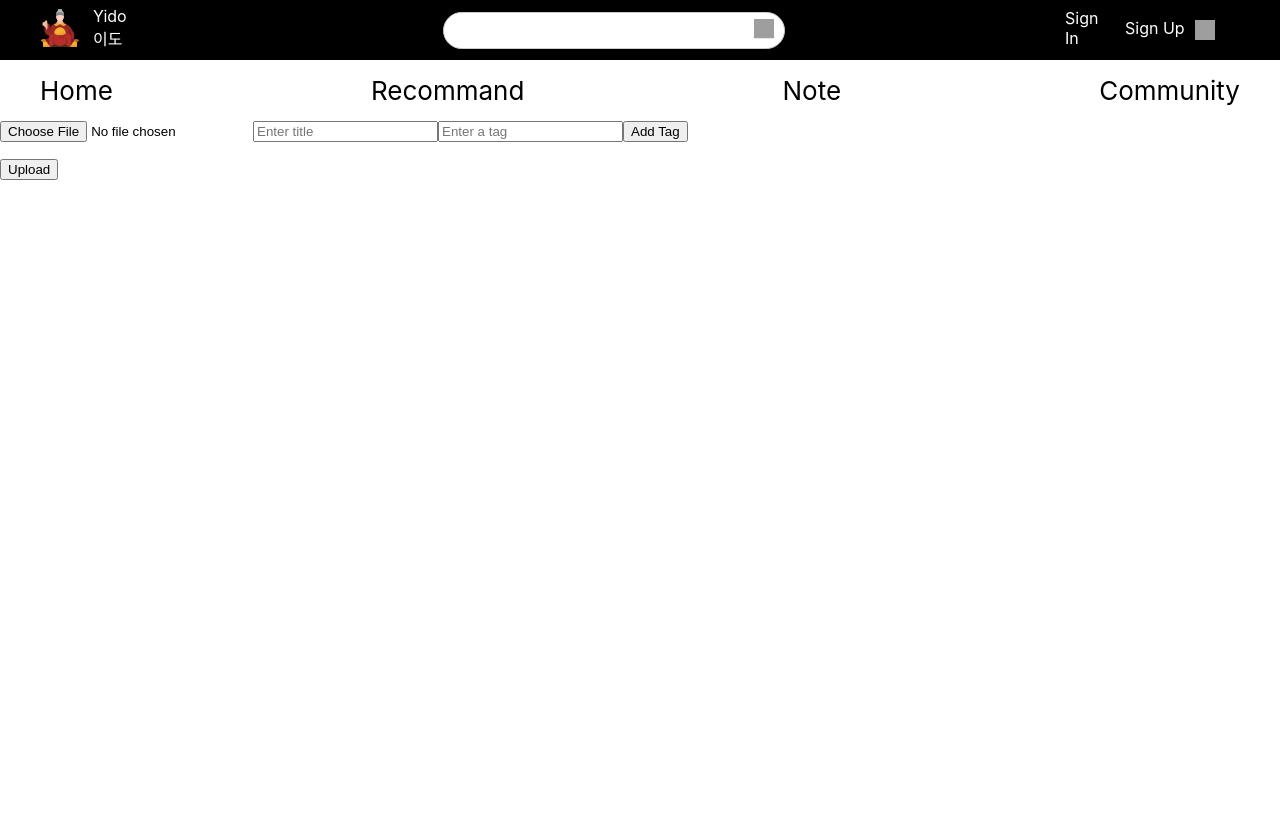
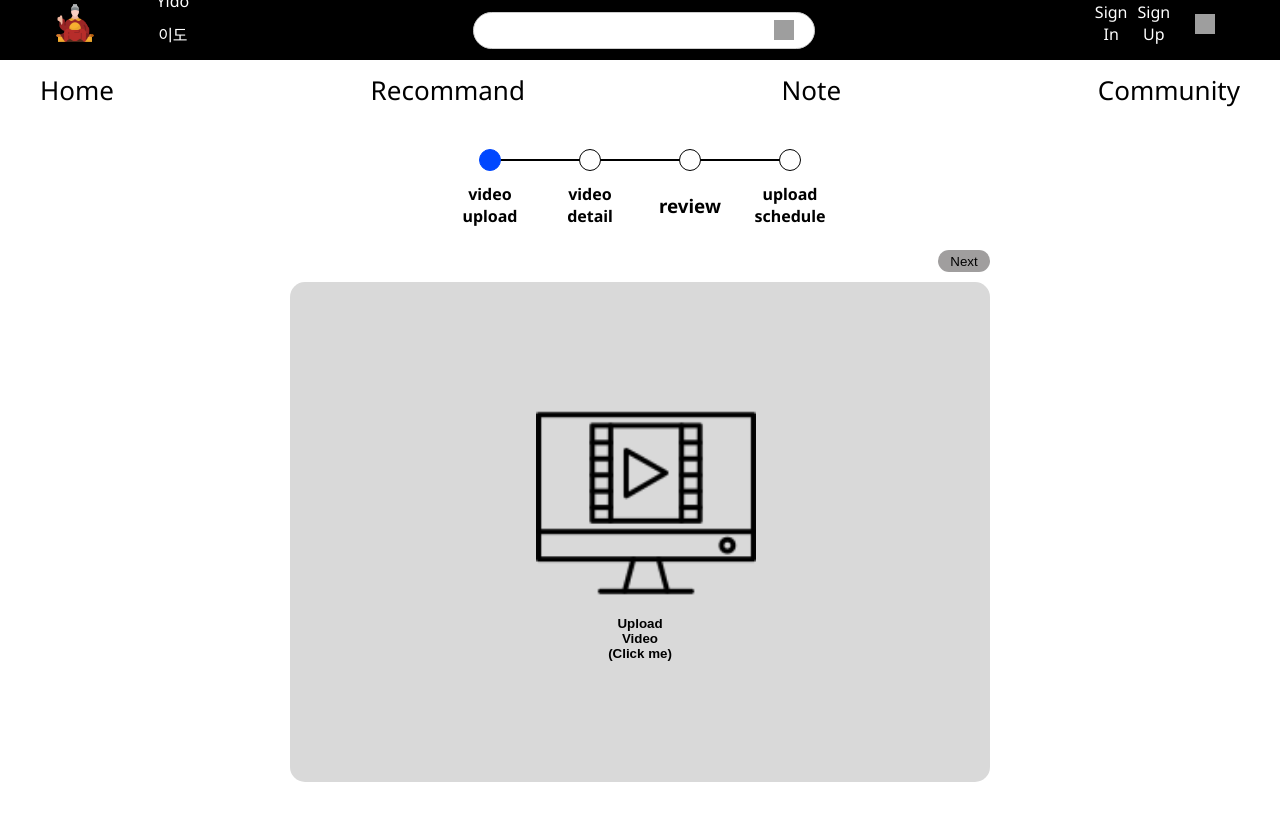
Before and after one commit to minu0897/capstone-yido, a React (Create React App) app: page /RegisterVideo in a window 1280 px wide. Shown: the top 820 px of the page. Built offline with nearby package versions, Linux system fonts and the light colour scheme; grey boxes are pictures that could not be loaded.

Commit message:
upload & font

```diff
--- a/public/index.html
+++ b/public/index.html
@@ -25,7 +25,14 @@
       work correctly both with client-side routing and a non-root public URL.
       Learn how to configure a non-root public URL by running `npm run build`.
     -->
-    <title>React App</title>
+    <!--
+      font
+    -->
+    <link rel="preconnect" href="https://fonts.googleapis.com">
+    <link rel="preconnect" href="https://fonts.gstatic.com" crossorigin>
+    <link href="https://fonts.googleapis.com/css2?family=Noto+Sans+KR:wght@100..900&display=swap" rel="stylesheet">
+    <link href="https://fonts.googleapis.com/css2?family=Noto+Sans:wght@100..900&display=swap" rel="stylesheet">
+    <title>Yido</title>
   </head>
   <body>
     <noscript>You need to enable JavaScript to run this app.</noscript>
--- a/src/components/home/slider/ImageSlider.css
+++ b/src/components/home/slider/ImageSlider.css
@@ -3,6 +3,7 @@
 }
 
 .slider-div {
+  min-width: 1200px;
   width: 99%; /* 전체 너비를 사용 */
   height: 400px;
   margin: auto; /* 중앙 정렬 */
--- a/src/index.css
+++ b/src/index.css
@@ -1,6 +1,6 @@
 body {
   margin: 0;
-  font-family: -apple-system, BlinkMacSystemFont, 'Segoe UI', 'Roboto', 'Oxygen',
+  font-family: 'Noto Sans',-apple-system, BlinkMacSystemFont, 'Segoe UI', 'Roboto', 'Oxygen',
     'Ubuntu', 'Cantarell', 'Fira Sans', 'Droid Sans', 'Helvetica Neue',
     sans-serif;
   -webkit-font-smoothing: antialiased;
--- a/src/pages/RegisterVideo/RegisterVideo.css
+++ b/src/pages/RegisterVideo/RegisterVideo.css
@@ -0,0 +1,76 @@
+.container-regi{
+    width: 700px;
+    display: flex;
+    flex-direction: column;
+    margin: auto;
+    align-items: center;
+}
+
+.button-container {
+    display: flex;          /* 플렉스박스 설정 */
+    justify-content: space-between; /* 양쪽 버튼을 끝으로 정렬 */
+}
+
+div{
+    width: 100%;
+    margin-bottom: 10px;
+    text-align: center;
+}
+
+.btn_none{
+    background-color : transparent;
+    height: 0px;
+    cursor: default;
+}
+
+button{
+    background-color: #A09E9E;
+    border: none;
+    height: 22px;
+    width: 52px;
+    text-align: center;
+    border-radius: 15px;
+    cursor: pointer;
+    outline: none;
+}
+
+.status_d{
+    min-width: 100px;
+    width: 100px;
+    height: 50px;
+    display: flex;
+    justify-content: center; /* 가로 방향 중앙 정렬 */
+    align-items: center;     /* 세로 방향 중앙 정렬 */
+}
+
+.status_o{
+    width: 20px;
+    height: 20px;
+    background-color: #0047FF;
+    border-radius: 13px;
+    border: 1px solid #0047FF;
+    margin: 0px;
+}
+.status_x{
+    width: 20px;
+    height: 20px;
+    background-color: white;
+    border-radius: 13px;
+    border: 1px solid black;
+    margin: 0px;
+}
+
+.input-css{
+    display: block;
+    margin-left: 10px;
+    margin-right: 10px;
+    margin-bottom: 10px;
+    width: 100%;
+    min-height: 35px;
+    border: none;
+    background-color: #F1F1F1;
+    padding-left: 10px;
+    outline: none;
+    font-size: 13px;
+    font-weight: 400;
+}
--- a/src/pages/RegisterVideo/RegisterVideo.jsx
+++ b/src/pages/RegisterVideo/RegisterVideo.jsx
@@ -1,16 +1,29 @@
 import React, { useState } from 'react';
 import axios from 'axios';
+import './RegisterVideo.css'
+import videoicon from '../../img/video-upload.png'
 
 const RegisterVideo = () => {
+    const fileInputRef = React.useRef(null);
     const [file, setFile] = useState(null);
     const [title, setTitle] = useState("");
     const [tags, setTags] = useState([]);
     const [tagInput, setTagInput] = useState("");
+    const [page, setPage] = useState(1);
 
     const handleFileChange = event => {
         setFile(event.target.files[0]);
     };
 
+    const handlePrevClick = event => {
+        if(page!==1) setPage(page - 1);
+    };
+    const handleNextClick = event => {
+        if(page!==4) setPage(page + 1);
+    };
+    const handleUploadClick = () => {
+        fileInputRef.current.click();
+    };
     const handleTitleChange = event => {
         setTitle(event.target.value);
     };
@@ -54,7 +67,8 @@ const RegisterVideo = () => {
     };
 
     return (
-        <div>
+        <div className="container-regi">
+        {/*
             <form onSubmit={handleSubmit}>
                 <input name ="video" type="file" onChange={handleFileChange} />
                 <input name="title" type="text" value={title} onChange={handleTitleChange} placeholder="Enter title" />
@@ -68,7 +82,67 @@ const RegisterVideo = () => {
                 </ul>
                 <button type="submit">Upload</button>
             </form>
+        */}
+            <div style={{minHeight:"30px",display:"grid",placeItems:"center",marginTop:"30px",marginBottom:"0px"}}>
+                <div style={{border:"1px solid black",width:"310px"}}></div>
+                <div style={{position:"absolute",display:"flex",height:"50px",width:"400px"}}>
+                    <div className='status_d'>
+                        <div className={page===1?'status_o':'status_x'}></div>
+                    </div>
+                    <div className='status_d'>
+                        <div className={page===2?'status_o':'status_x'}></div>
+                    </div>
+                    <div className='status_d'>
+                        <div className={page===3?'status_o':'status_x'}></div>
+                    </div>
+                    <div className='status_d'>
+                        <div className={page===4?'status_o':'status_x'}></div>
+                    </div>
+                </div>
+            </div>
+            <div style={{minHeight:"40px",display:"grid",placeItems:"center",marginTop:"0px"}}>
+                <div style={{ display:"flex",height:"50px",width:"400px"}}>
+                    <div className='status_d'>
+                        <h4>video<br/>upload</h4>
+                    </div>
+                    <div className='status_d'>
+                        <h4>video<br/>detail</h4>
+                    </div>
+                    <div className='status_d'>
+                        <h3>review</h3>
+                    </div>
+                    <div className='status_d'>
+                        <h4>upload<br/>schedule</h4>
+                    </div>
+                </div>
+            </div>
+            <div className='button-container'>
+                <button onClick={handlePrevClick} className={page===1?'btn_none' : ''}>{page===1?'' : 'Prev'}</button>
+                <button onClick={handleNextClick} className={page===4?'btn_none' : ''}>{page===4?'' : 'Next'}</button>
+            </div>
+            {
+                page === 1 && <>
+                    <div style={{minHeight:"500px", backgroundColor:"#D9D9D9",display:"grid",placeItems:"center",borderRadius:"15px"}}>
+                        <div>
+                            <input ref={fileInputRef} name ="fileInput" type="file" onChange={handleFileChange} style={{display:"none"}} />
+                            <button onClick={handleUploadClick} aria-label="Upload file" style={{width:"220px" ,height:"260px",backgroundColor:"transparent",cursor:"pointer"}}>
+                                <img style={{width:"220px"}} src={videoicon}></img>
+                                <h4 style={{marginTop:"0px"}}>Upload<br/>Video<br/>(Click me)</h4>
+                            </button>
+                        </div>
+                    </div>
+                </>
+            }
+            {
+                page === 2 && <>
+                    <input type='text' className='input-css' placeholder="Please enter a Title">
+                    </input>
+                    <textarea className='input-css' placeholder="Please enter a Title" style={{minHeight:"350px",paddingTop:"10px"}}>
+                    </textarea>
+                </>
+            }
         </div>
+
     );
 }
 
```
Also changed, not shown: src/img/video-upload.png (added).
